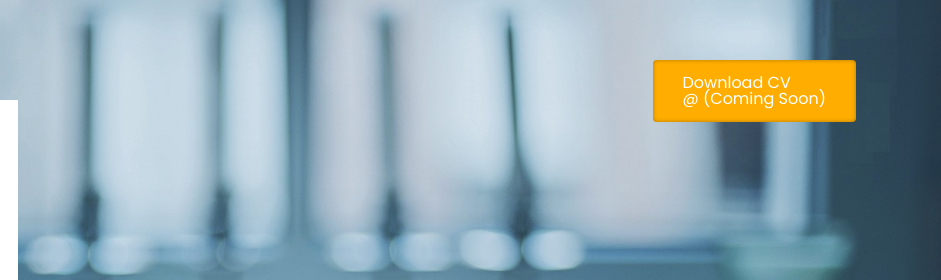
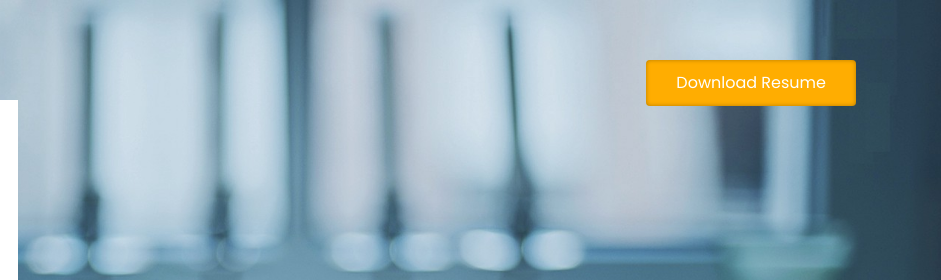
Before and after one commit to guganabu/portfolio, a plain HTML site: page index.html in a window 1280 px wide. Shown: the top 280 px of the page, 339-1280 px from the left. Drawn offline with Linux system fonts and the light colour scheme; files whose address does not match are found by name.

Commit message:
Replaced updated resume

```diff
--- a/index.html
+++ b/index.html
@@ -30,7 +30,7 @@
 
 	<header>
 		<div class="container">
-			<a class="downlad-btn" href="#">Download CV</br> @ <span class="coming-soon">(Coming Soon)</span></a>
+			<a class="downlad-btn" href="Gugankumar-Resume.pdf" target="_blank">Download Resume</a>
 		</div><!-- container -->
 	</header>
 
```
Also changed, not shown: 1 other file.
